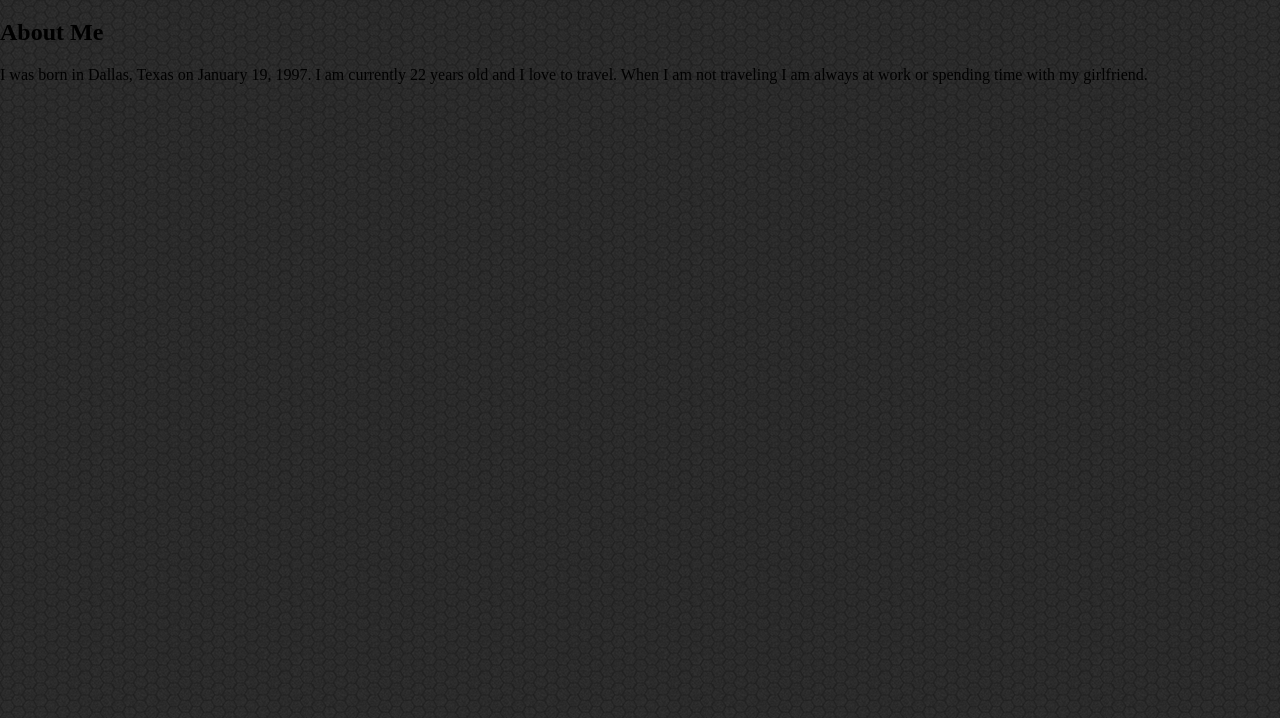
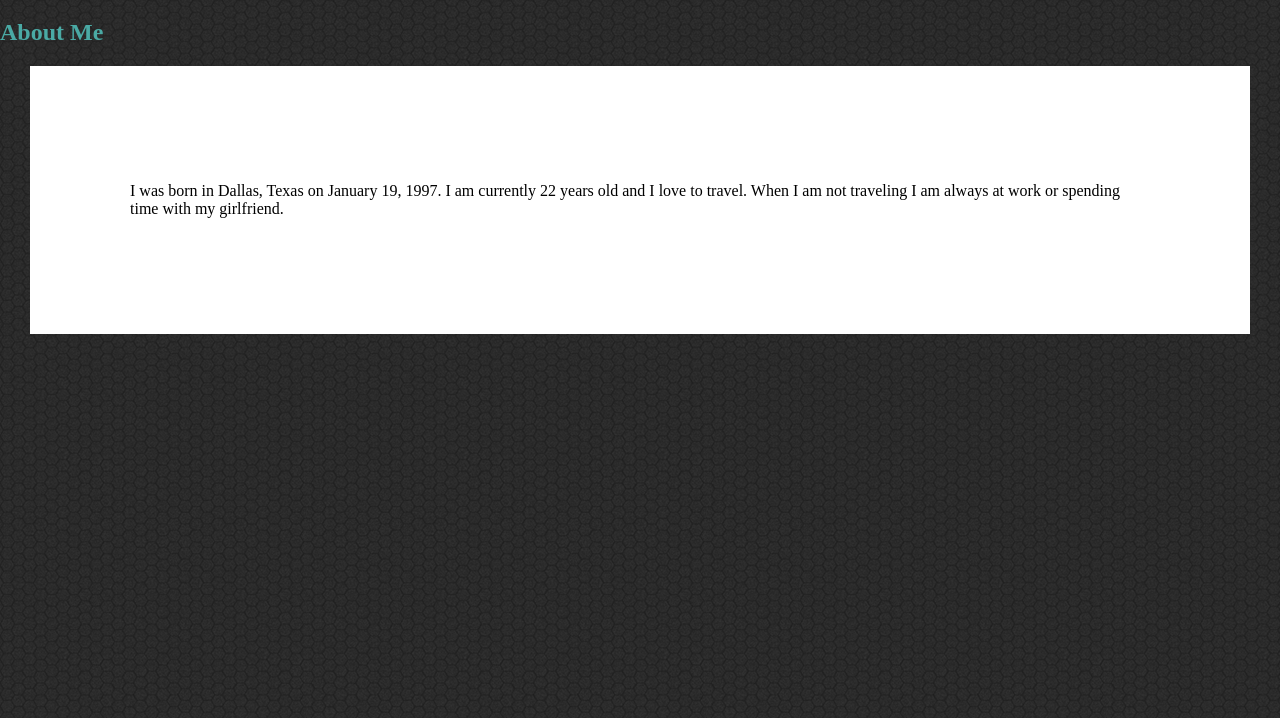
Before and after one commit to tonyc417/Basic-Portfolio, a plain HTML site: page index.html in a window 1280 px wide. Shown: the part 82-800 px from the top of the page. Drawn offline with Linux system fonts and the light colour scheme.

Commit message:
Added the center text box

```diff
--- a/assets/css/style.css
+++ b/assets/css/style.css
@@ -36,3 +36,17 @@ a {
     color: inherit;
     text-decoration: none;
 }
+
+h2 {
+    float: left;
+    color: #4aaaa5;
+
+}
+
+.center-text {
+    float: left;
+    background-color: white;
+    padding: 100px;
+    margin-right: 30px;
+    margin-left: 30px;
+}
--- a/index.html
+++ b/index.html
@@ -21,12 +21,12 @@
 
     <h2>About Me</h2>
     <section>
-    <div class="center-background">
+    <div class="center-text">
+        <p>I was born in Dallas, Texas on January 19, 1997. I am currently 22 years old and I love to travel.
+                    When I am not traveling I am always at work or spending time with my girlfriend.
+
+         </p>
     </div>
-    <p>I was born in Dallas, Texas on January 19, 1997. I am currently 22 years old and I love to travel.
-        When I am not traveling I am always at work or spending time with my girlfriend.
-
-    </p>
     </section>
 
 </body>
```
